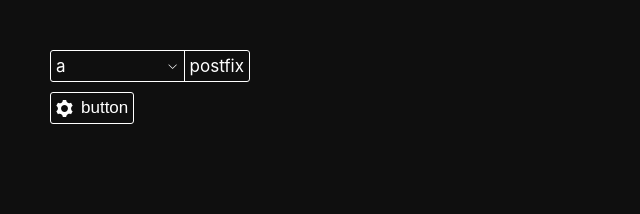
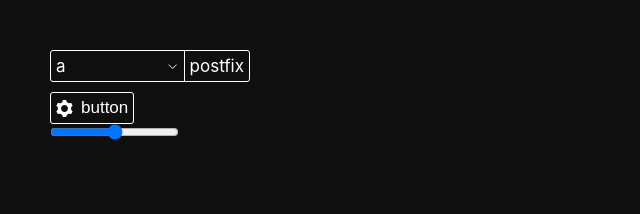
Before and after one commit to orwa97/Muqtatif, a React (Create React App) app: page / in a window 1280 px wide. Shown: the top 214 px of the page, without its empty margins (0-640 px from the left). Built offline with nearby package versions, Linux system fonts and the light colour scheme.

Commit message:
styling slelect component options + slider

```diff
--- a/package.json
+++ b/package.json
@@ -6,6 +6,7 @@
     "@testing-library/jest-dom": "^5.14.1",
     "@testing-library/react": "^11.2.7",
     "@testing-library/user-event": "^12.8.3",
+    "@tippyjs/react": "^4.2.5",
     "classnames": "^2.3.1",
     "node-sass": "^6.0.1",
     "react": "^17.0.2",
--- a/src/App.js
+++ b/src/App.js
@@ -2,6 +2,7 @@ import { Fragment } from "react";
 import { ReactComponent as Settings } from "./images/SVG/cog.svg";
 import Button from "./components/button/Button";
 import Select from "./components/Select/Select";
+import Slider from "./components/slider/Slider";
 
 function App() {
   return (
@@ -10,6 +11,7 @@ function App() {
       <Button icon={<Settings />} type="icon-text">
         button
       </Button>
+      <Slider />
     </Fragment>
   );
 }
--- a/src/components/Select/Select.scss
+++ b/src/components/Select/Select.scss
@@ -52,6 +52,11 @@
   &:hover {
     background-color: rgba(255, 255, 255, 0.1);
   }
+  option {
+    background-color: rgb(15, 15, 15);
+    border: 1px solid #fff;
+    font-size: 1.7rem;
+  }
 }
 
 .prefix,
--- a/src/components/button/Button.jsx
+++ b/src/components/button/Button.jsx
@@ -10,7 +10,7 @@ const Button = (props) => {
         { "btn--textNicon": props.type === "icon-text" }
       )}
     >
-      {props.type != "text-only" && <div className="logo">{props.icon}</div>}
+      {props.type !== "text-only" && <div className="logo">{props.icon}</div>}
       {props.children}
     </button>
   );
--- /dev/null
+++ b/src/components/slider/Slider.jsx
@@ -0,0 +1,15 @@
+import "./Slider.scss";
+import classNames from "classnames";
+const Slider = (props) => {
+  return (
+    <input
+      classNames={classNames("slider")}
+      type="range"
+      min="0"
+      max="100"
+      step="1"
+    ></input>
+  );
+};
+
+export default Slider;
--- /dev/null
+++ b/src/components/slider/Slider.scss
@@ -0,0 +1,14 @@
+input [type="range"] {
+  -webkit-appearance: none;
+  appearance: none;
+  outline: none;
+  height: 3rem;
+
+  &::-webkit-slider-thumb {
+    -webkit-appearance: none;
+  }
+
+  &::-ms-track {
+    background: transparent;
+  }
+}
```
Also changed, not shown: 1 other file (tests, documents, lock files or other folders).
